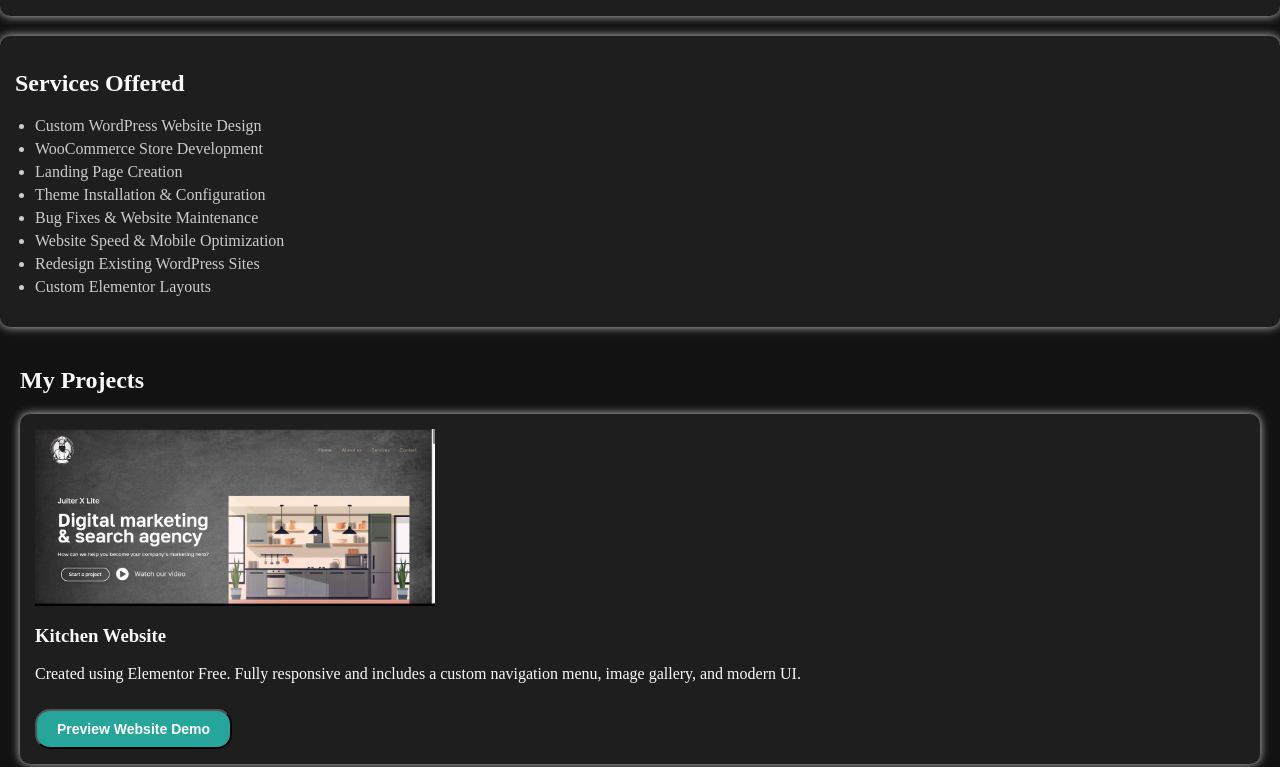
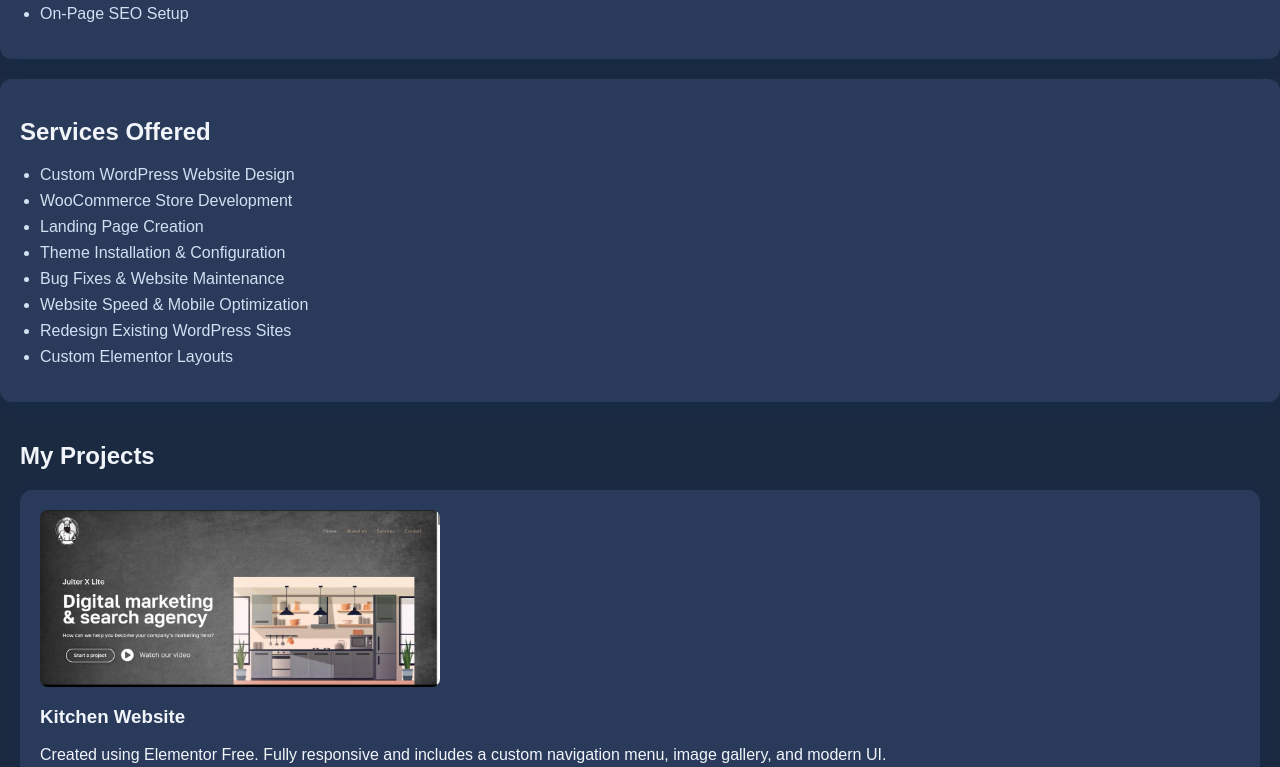
Before and after one commit to AAduoStudio/AAduoStudio-portfolio, a plain HTML site: page index.html in a window 1280 px wide. Shown: the part 653-1420 px from the top of the page. Drawn offline with Linux system fonts and the light colour scheme.

Commit message:
index.html

```diff
--- a/index.html
+++ b/index.html
@@ -5,14 +5,14 @@
   <title>AAduoStudio | WordPress Developer Portfolio</title>
   <style>
     body {
-      font-family: "Times New Roman", Times, serif;
+      font-family: "Arial", sans-serif;
       margin: 0;
-      background: #121212;
-      color: #f9f9f9;
+      background: #1b2a41; /* Dark blue background */
+      color: #f1f5f9; /* Light gray text */
     }
 
     header {
-      background: #333;
+      background: #003366; /* Deep blue background for header */
       color: white;
       text-align: center;
       padding: 20px;
@@ -20,12 +20,12 @@
 
     /* Links */
     a {
-      color: #80cbc4; /* Accent color for links */
+      color: #66ccff; /* Accent color for links */
       text-decoration: none;
     }
 
     a:hover {
-      color: #26a69a; /* Hover color */
+      color: #3399ff; /* Hover color */
     }
 
     .projects {
@@ -33,49 +33,50 @@
     }
 
     .project {
-      background: #1e1e1e;
-      padding: 15px;
+      background: #2a3a5b; /* Lighter blue-gray for project boxes */
+      padding: 20px;
       margin-bottom: 20px;
-      border-radius: 10px;
-      box-shadow: 0 0 10px #ccc;
+      border-radius: 12px;
+      box-shadow: 0 4px 15px rgba(0, 51, 102, 0.2);
     }
 
     .project img {
       width: 100%;
       max-width: 400px;
       display: block;
-      margin-bottom: 10px;
+      margin-bottom: 15px;
+      border-radius: 8px;
     }
 
     /* Button Styling */
     .preview-button {
-      padding: 10px 20px;
+      padding: 12px 24px;
       margin-top: 10px;
-      background-color: #26a69a; /* Muted teal for the button */
+      background-color: #3399ff; /* Blue for the button */
       color: white;
       font-size: 14px;
       font-weight: 600;
-      border-radius: 15px;
+      border-radius: 25px;
       transition: background-color 0.3s ease;
       text-decoration: none;
       cursor: pointer;
     }
 
     .preview-button:hover {
-      background-color: #80cbc4; /* Lighter teal for hover effect */
+      background-color: #66ccff; /* Lighter blue for hover effect */
     }
 
     .project-video {
       display: none;
       width: 100%;
       height: auto;
-      border: 2px solid #80cbc4; /* Dark border with accent color */
+      border: 2px solid #66ccff; /* Blue border with accent color */
       border-radius: 8px;
-      background-color: #333;
+      background-color: #003366;
     }
 
     footer {
-      background: #333;
+      background: #003366; /* Same deep blue background as header */
       color: white;
       text-align: center;
       padding: 15px;
@@ -83,14 +84,14 @@
 
     .contact-info, .about-info, .services-info {
       margin-top: 20px;
-      padding: 15px;
-      background-color: #1e1e1e;
-      border-radius: 10px;
-      box-shadow: 0 0 10px #ccc;
+      padding: 20px;
+      background-color: #2a3a5b; /* Lighter blue-gray */
+      border-radius: 12px;
+      box-shadow: 0 4px 15px rgba(0, 51, 102, 0.2);
     }
 
     .contact-info p, .about-info p, .services-info ul {
-      color: #ccc;
+      color: #d1e1f2; /* Lighter text color for readability */
     }
 
     .services-info ul {
@@ -98,7 +99,7 @@
     }
 
     .services-info li {
-      margin-bottom: 5px;
+      margin-bottom: 8px;
     }
   </style>
 </head>
```
